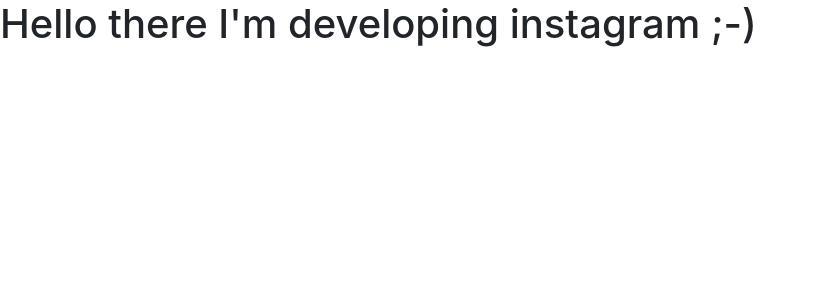
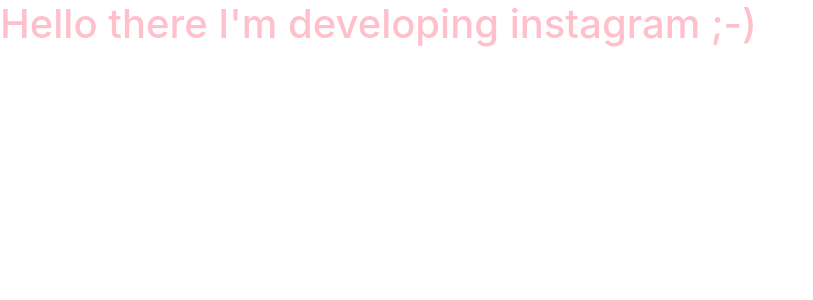
Before and after one commit to MungaiKeren/The_Gram_Master, a Django app: page / in a window 1280 px wide. Shown: the part 56-356 px from the top of the page, without its empty margins (0-813 px from the left). Run offline with Django 3.2, Linux system fonts and the light colour scheme; some libraries are stand-ins or nearby versions.

Commit message:
This commit creates static folder with css for stylings

```diff
--- a/Gram/settings.py
+++ b/Gram/settings.py
@@ -120,3 +120,6 @@ USE_TZ = True
 # https://docs.djangoproject.com/en/1.11/howto/static-files/
 
 STATIC_URL = '/static/'
+STATICFILES_DIRS = [
+    os.path.join(BASE_DIR, "static"),
+]
--- a/instagram/templates/base.html
+++ b/instagram/templates/base.html
@@ -17,6 +17,7 @@
     <link rel="stylesheet" href="https://cdnjs.cloudflare.com/ajax/libs/font-awesome/4.7.0/css/font-awesome.min.css">
     <!--google fonts-->
     <link href="https://fonts.googleapis.com/css?family=Lobster&display=swap" rel="stylesheet">
+    <link rel="stylesheet" href="{% static 'css/styles.css' %}">
     {% endblock %}
 </head>
 <body>
--- /dev/null
+++ b/static/css/styles.css
@@ -0,0 +1,3 @@
+h1{
+    color: pink;
+}
```
